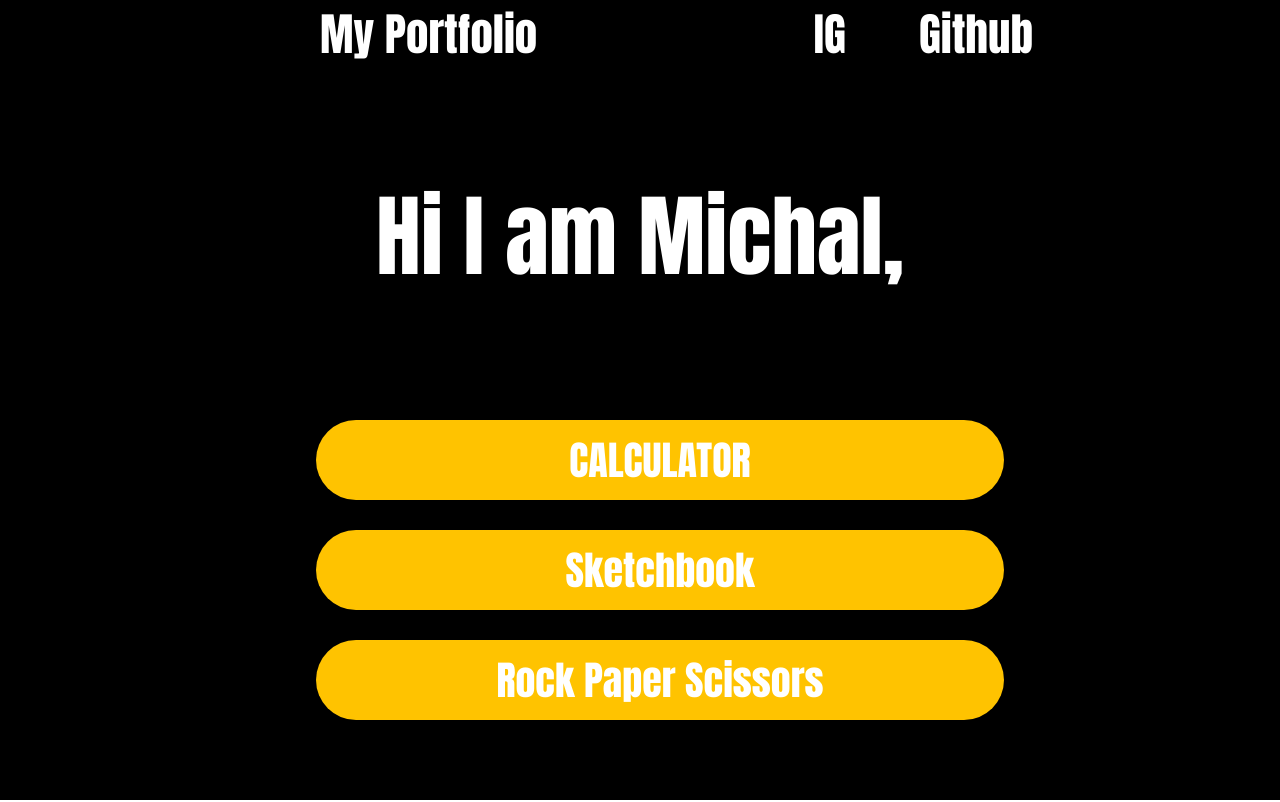
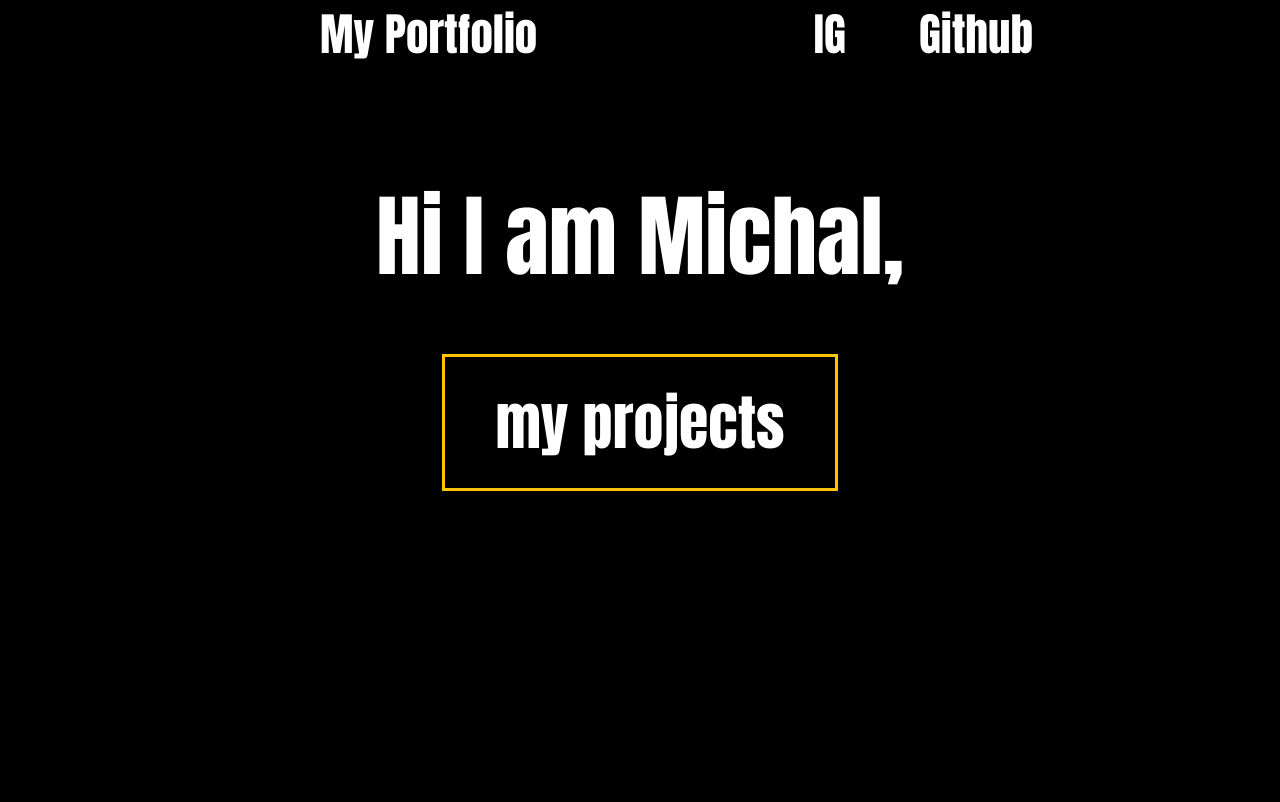
Before and after one commit to Mttt7/landingpage, a plain HTML site: page index.html in a window 1280 px wide. Drawn offline with Linux system fonts and the light colour scheme.

Commit message:
add snap scroll feature

```diff
--- a/index.html
+++ b/index.html
@@ -11,7 +11,10 @@
     <link href="https://fonts.googleapis.com/css2?family=Anton&display=swap" rel="stylesheet">
 </head>
 <body>
-    <div class="container">
+    <div class="snap-container">
+
+        <div class="First-Page snap-element">
+
             <div class="header">
                 <div class="text">My Portfolio</div>
                 <div class="links">
@@ -23,23 +26,22 @@
 
 
             <div class="main">
-
-
-
                 <div class="intro">
-                Hi I am Michal,
+                    <div class="text">Hi I am Michal,</div>
+                    <a href="#bot"><div id="project-button">my projects</div></a>
+                </div>
             </div>
 
 
+        </div>
 
-            <div class="all-projects">
-                <ul>
+
+            <div class="Second-page snap-element" id="bot">
+                <ul class="all-projects">
                     <li>
                         <div class="project">
-
                             <div class="tittle">
                                 <div class="text">CALCULATOR</div>
-                                <div class="link"></div>
                             </div>
 
                         </div>
@@ -49,7 +51,6 @@
 
                             <div class="tittle">
                                 <div class="text">Sketchbook</div>
-                                <div class="link"></div>
                             </div>
 
                         </div>
@@ -59,26 +60,15 @@
 
                             <div class="tittle">
                                 <div class="text">Rock Paper Scissors</div>
-                                <div class="link"></div>
                             </div>
 
                         </div>
                     </li>
-                    <li>PROJECT 4</li>
+
 
                 </ul>
+
             </div>
-        </div>
-
-
-        <div class="footer">
-            ...
-        </div>
-
-
-
-
-
 
 
     </div>
--- a/styles/style.scss
+++ b/styles/style.scss
@@ -1,15 +1,26 @@
+
+html{
+    scroll-behavior: smooth;
+}
+
 body{
+
     margin: 0;
     padding: 0;
+    background: black;
+
 }
-.container{
-    height: 100vh;
-    width: 100vw;
-    background: black;
+
+.First-Page{
+    scroll-snap-align:start;
+    margin: 0;
+    margin-bottom: 30px;
 
     display: flex;
     flex-direction: column;
     align-items: center;
+
+
 
     .header{
         font-size: 45px;
@@ -32,12 +43,29 @@ body{
 
         .intro{
             display: flex;
+            flex-direction: column;
             align-items: center;
             justify-content: center;
             color: white;
             font-family: 'Anton', sans-serif;
             font-size: 90px;
             padding: 100px;
+
+            #project-button{
+                font-size: 60px;
+                margin: 50px;
+                border: #ffc300 solid 3px;
+                padding: 20px 50px;
+            }
+            #project-button:hover{
+                transform: scale(1.1);
+                cursor:pointer;
+                font-size: 60px;
+                margin: 50px;
+
+                padding: 20px 50px;
+                color:#ffc300;
+            }
         }
 
 
@@ -61,50 +89,67 @@ body{
 }
 
 
-.project{
+.Second-page{
 
     display: flex;
     flex-direction: column;
+    align-items: center;
 
+    .all-projects{
+        height: 100%;
+        display: flex;
+        flex-direction: column;
+        gap:5%;
+        margin: 160px;
+
+    }
+
+
+    .project{
+        display: flex;
+
+        flex-direction: column;
         background-color: #ffc300;
         border-radius: 40px;
         padding: 10px 90px;
+        width: 350px;
 
 
-
-
-   /*
-   .left-side{
-
-        .photo{
-           border: 5px solid white;
-           border-radius: 10px;
-           margin: 20px;
-            img{
-                height: 400px;
-
-            }
-        }
-    }
-*/
         .tittle{
             font-family: 'Anton', sans-serif;
             color: white;
             display: flex;
             flex-direction: column;
+            align-items: center;
 
             .text{
                 font-size: 40px;
                 flex: 1 0;
             }
-    .link{
-        flex-shrink: 0;
+
+        }
     }
 }
 
+
+.snap-container{
+    scroll-snap-type: y mandatory;
+    overflow: auto;
+}
+
+.snap-element{
+    scroll-snap-align: start;
+}
+
+.snap-container,
+  .snap-element {
+    max-width: 100vw ;
+
+    height:100vh ;
   }
 
 
-.footer{
-    flex-shrink: 0;
+a{
+   text-decoration: none;
+    color:white;
 }
```
Also changed, not shown: images/bulb-black.png (added), images/bulb-white.png (added), images/lightbulb-887692_1280.png (added), styles/style.css, 1 other file. Lines whose indentation alone changed are shown as unchanged.
